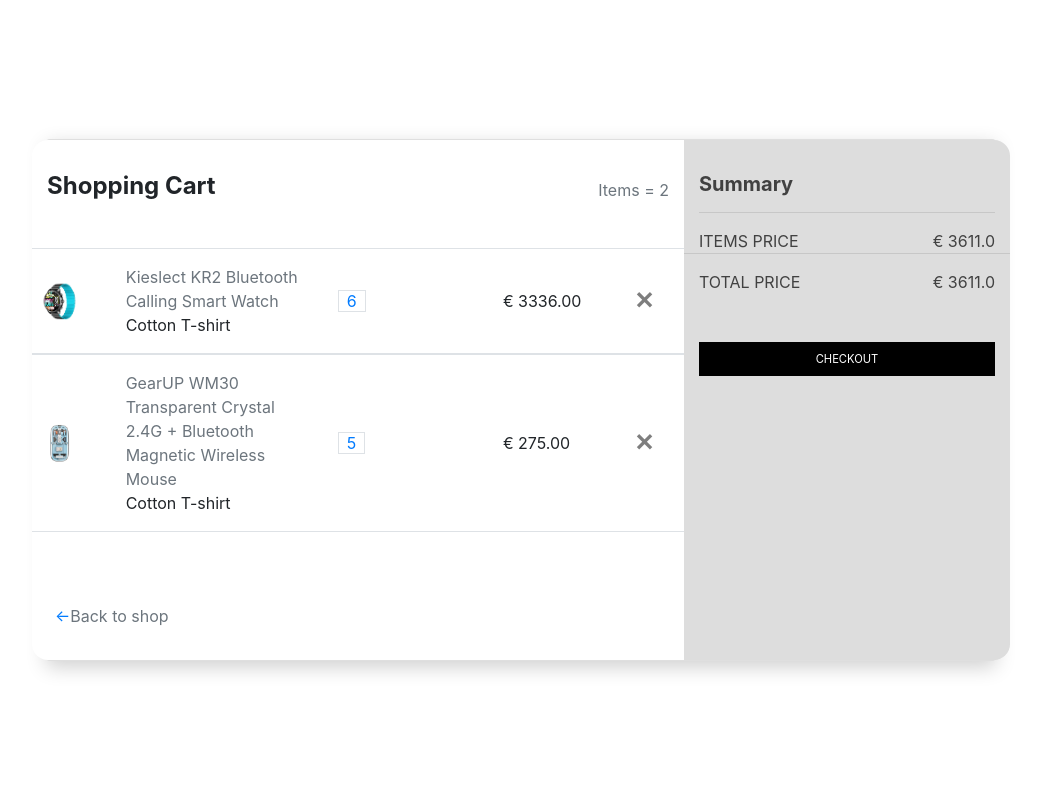
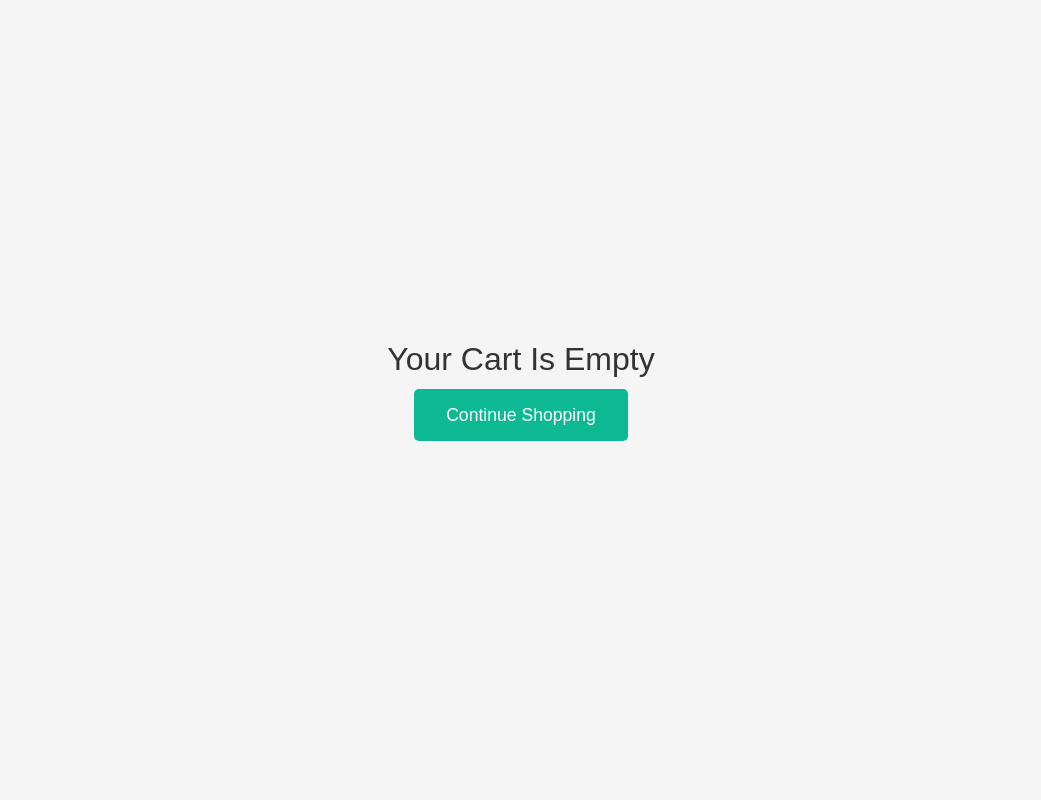
Before and after one commit to JakirNobi/E-commerce-project, a Django app: page /order/cart_view/ in a window 1280 px wide. Shown: the whole page, without its empty margins (119-1160 px from the left). Run offline with Django 5.2, Linux system fonts and the light colour scheme; the first user in the database is signed in; data comes from the database, SQL or seed files in the repository; tables that the repository leaves empty hold one stand-in row (Sample ...); some libraries are stand-ins or nearby versions.

Commit message:
empty cart

```diff
--- a/E_commerce/base/templates/base/cart.html
+++ b/E_commerce/base/templates/base/cart.html
@@ -13,6 +13,52 @@
     <link rel="stylesheet" href="https://cdnjs.cloudflare.com/ajax/libs/font-awesome/4.7.0/css/font-awesome.min.css">
 </head>
 <body>
+{% if not carts %}
+    <style>
+        body {
+            margin: 0;
+            padding: 0;
+            min-height: 100vh;
+            display: flex;
+            justify-content: center;
+            align-items: center;
+            flex-direction: column;
+            font-family: Arial, sans-serif;
+            background-color: #f5f5f5;
+        }
+
+        .empty-cart-message {
+            text-align: center;
+            margin-bottom: 2rem;
+        }
+
+        h2 {
+            font-size: 2rem;
+            color: #333;
+            margin-bottom: 1.5rem;
+        }
+
+        .home-button {
+            padding: 1rem 2rem;
+            font-size: 1.1rem;
+            background-color: #0db994;
+            color: white;
+            border: none;
+            border-radius: 5px;
+            cursor: pointer;
+            text-decoration: none;
+            transition: background-color 0.3s ease;
+        }
+
+        .home-button:hover {
+            background-color: #0fddb0;
+        }
+    </style>
+    <div class="empty-cart-message">
+        <h2>Your Cart Is Empty</h2>
+        <a href="/" class="home-button">Continue Shopping</a>
+    </div>
+{% else %}
     <div class="card">
         <div class="row">
             <div class="col-md-8 cart">
--- a/E_commerce/order/views.py
+++ b/E_commerce/order/views.py
@@ -43,3 +43,5 @@ def cart_view(request):
             'order': order
         }
         return render(request,'base/cart.html',context)
+    else:
+        return render(request,'base/cart.html')
```
Also changed, not shown: other parts of E_commerce/base/templates/base/cart.html (+1 -2 lines), E_commerce/base/static/base/css/cart_style.css (line endings or trailing spaces), E_commerce/db.sqlite3.
